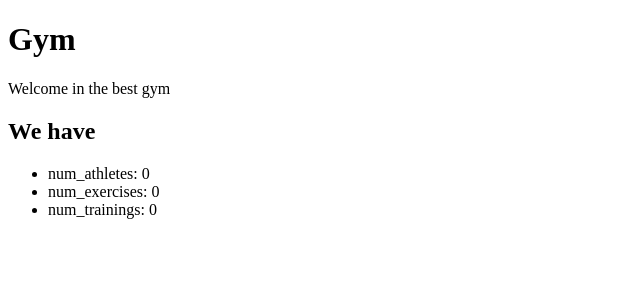
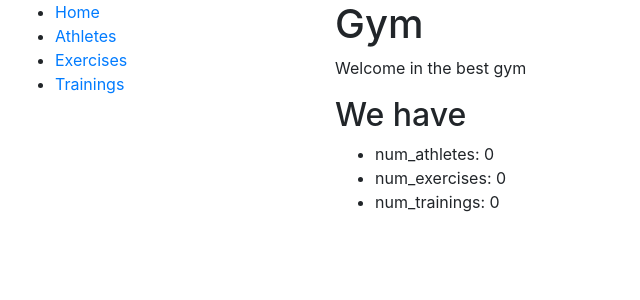
Before and after one commit to Polyakiv-Andrey/sports-training, a Django app: page / in a window 1280 px wide. Shown: the top 300 px of the page, without its empty margins (0-640 px from the left). Run offline with Django 4.2, Linux system fonts and the light colour scheme; data that the repository does not hold is empty.

Commit message:
Sidebar was added to index.html

```diff
--- a/templates/gym/index.html
+++ b/templates/gym/index.html
@@ -2,10 +2,26 @@
 <html lang="en">
 <head>
   <meta charset="UTF-8">
+   <meta name="viewport" content="width=device-width, initial-scale=1">
+    <link rel="stylesheet"
+          href="https://cdn.jsdelivr.net/npm/bootstrap@4.5.3/dist/css/bootstrap.min.css"
+          integrity="sha384-TX8t27EcRE3e/ihU7zmQxVncDAy5uIKz4rEkgIXeMed4M0jlfIDPvg6uqKI2xXr2"
+          crossorigin="anonymous">
   <title>Gym</title>
 </head>
 <body>
- <h1>Gym</h1>
+  <div class="container-fluid">
+    <div class="row">
+      <div class="col-sm-3">
+        <ul>
+          <li><a href="{% url 'gym:index' %}">Home</a></li>
+          <li><a href="#">Athletes</a></li>
+          <li><a href="#">Exercises</a></li>
+          <li><a href="#">Trainings</a></li>
+        </ul>
+      </div>
+      <div class="col-sm-9">
+        <h1 >Gym</h1>
         <p>Welcome in the best gym</p>
         <h2>We have</h2>
         <ul>
@@ -13,5 +29,8 @@
        <li>num_exercises: {{ num_exercises }}</li>
        <li>num_trainings: {{ num_trainings }}</li>
         </ul>
+      </div>
+    </div>
+    </div>
 </body>
  </html>
```
Lines whose indentation alone changed are shown as unchanged.
